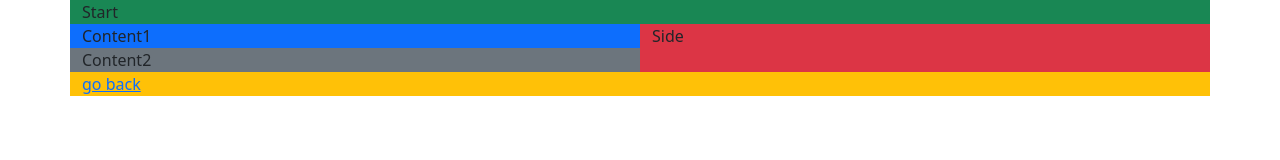
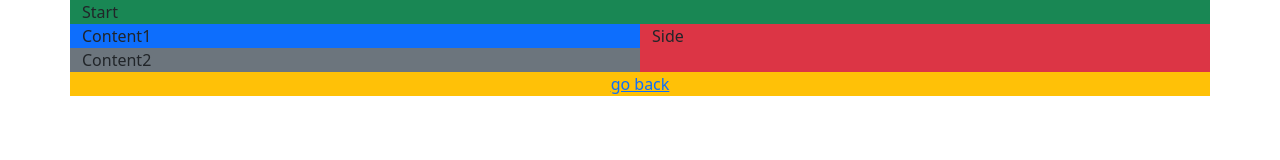
Before and after one commit to ChristianTP123/website1, a plain HTML site: page layout.html in a window 1280 px wide. Drawn offline with nearby package versions, Linux system fonts and the light colour scheme.

Commit message:
centered go back on layout.html

```diff
--- a/layout.html
+++ b/layout.html
@@ -32,7 +32,7 @@
         </div>
       </div>
       <div class="row">
-        <div class="col bg-warning">
+        <div class="col bg-warning text-center">
             <a href="./index.html">go back</a>
         </div>
       </div>
```
